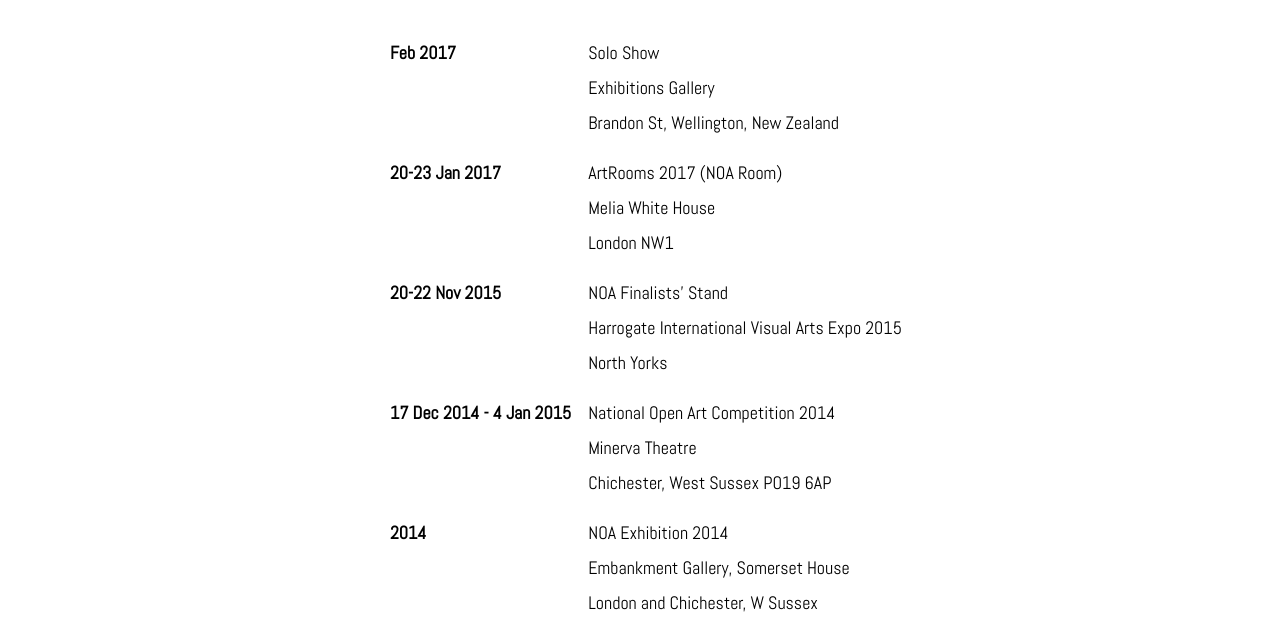
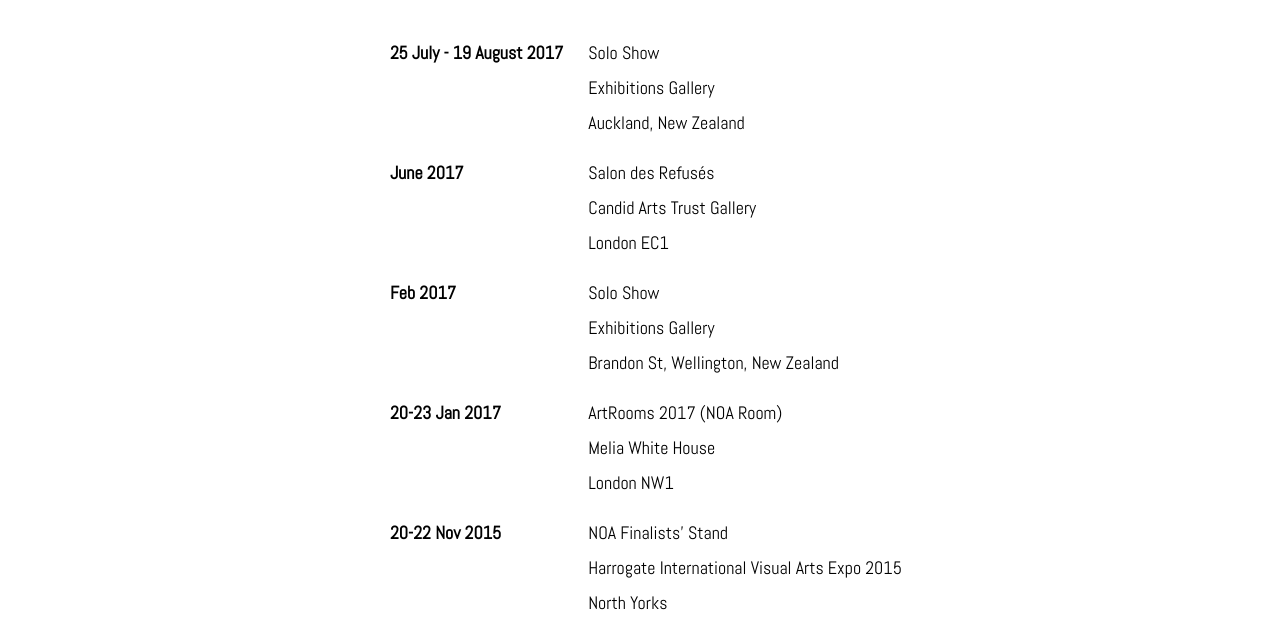
Before and after one commit to kschapman/hollybazett, a plain HTML site: page exhibitions.html in a window 1280 px wide. Shown: the part 149-772 px from the top of the page. Drawn offline with nearby package versions, Linux system fonts and the light colour scheme.

Commit message:
2017 exhibitions added

```diff
--- a/exhibitions.html
+++ b/exhibitions.html
@@ -70,6 +70,32 @@
       <p class="heading">Exhibitions</p>
 
       <table>
+          <tr>
+              <td><strong>25 July - 19 August 2017</strong></td>
+              <td>Solo Show</td>
+          </tr>
+          <tr>
+              <td></td>
+              <td>Exhibitions Gallery</td>
+          </tr>
+          <tr>
+              <td></td>
+              <td class="exhibition">Auckland, New Zealand</td>
+          </tr>
+
+          <tr>
+              <td><strong>June 2017</strong></td>
+              <td>Salon des Refusés</td>
+          </tr>
+          <tr>
+              <td></td>
+              <td>Candid Arts Trust Gallery</td>
+          </tr>
+          <tr>
+              <td></td>
+              <td class="exhibition">London EC1</td>
+          </tr>
+
           <tr>
               <td><strong>Feb 2017</strong></td>
               <td>Solo Show</td>
```
